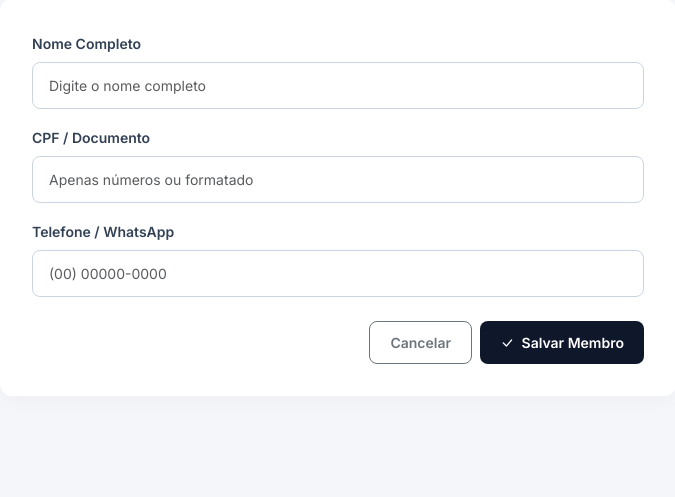
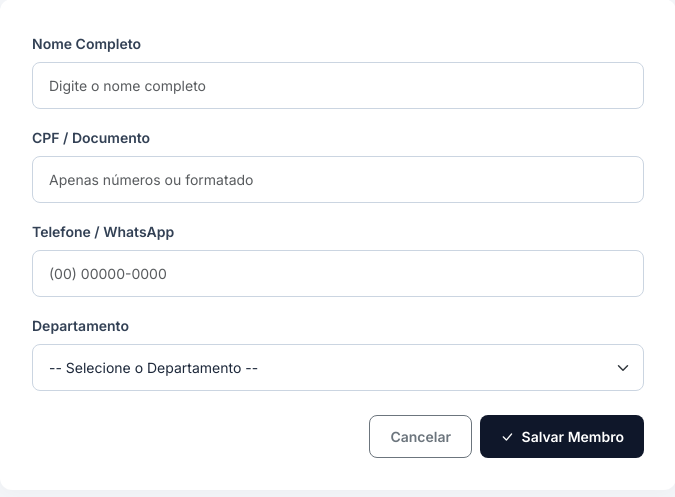
Before and after one commit to SimiTeste/church-presence, a Flask app: page /members/new in a window 1280 px wide. Shown: the part 149-646 px from the top of the page, without its empty margins (302-977 px from the left). Run offline with Flask 3, Linux system fonts and the light colour scheme; a user stored in the database is signed in.

Commit message:
Atualiza telas de presenca e cadastro de membros com departamentos

```diff
--- a/templates/edit_member.html
+++ b/templates/edit_member.html
@@ -64,7 +64,7 @@
             margin-bottom: 8px;
         }
 
-        .form-control {
+        .form-control, .form-select {
             border-radius: 8px;
             border: 1px solid #cbd5e1;
             padding: 12px 16px;
@@ -72,7 +72,7 @@
             color: #1e293b;
         }
 
-        .form-control:focus {
+        .form-control:focus, .form-select:focus {
             border-color: #0f172a;
             box-shadow: 0 0 0 3px rgba(15, 23, 42, 0.1);
         }
@@ -137,9 +137,21 @@
                     <input type="text" class="form-control" id="cpf" name="cpf" value="{{ member.cpf if member else '' }}" required placeholder="Apenas números ou formatado">
                 </div>
 
-                <div class="mb-4">
+                <div class="mb-3">
                     <label for="telefone" class="form-label">Telefone / WhatsApp</label>
                     <input type="text" class="form-control" id="telefone" name="telefone" value="{{ member.telefone if member else '' }}" placeholder="(00) 00000-0000">
+                </div>
+
+                <div class="mb-4">
+                    <label for="departamento" class="form-label">Departamento</label>
+                    <select class="form-select" id="departamento" name="departamento" required>
+                        <option value="">-- Selecione o Departamento --</option>
+                        <option value="Infantil" {{ 'selected' if member and member.departamento == 'Infantil' else '' }}>Infantil</option>
+                        <option value="Adolescentes" {{ 'selected' if member and member.departamento == 'Adolescentes' else '' }}>Adolescentes</option>
+                        <option value="Jovens" {{ 'selected' if member and member.departamento == 'Jovens' else '' }}>Jovens</option>
+                        <option value="Adultos" {{ 'selected' if member and member.departamento == 'Adultos' else '' }}>Adultos</option>
+                        <option value="Geral" {{ 'selected' if member and member.departamento == 'Geral' else '' }}>Geral</option>
+                    </select>
                 </div>
 
                 <div class="d-flex justify-content-end gap-2">
```
